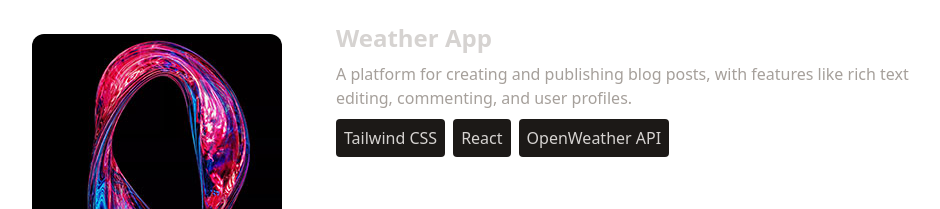
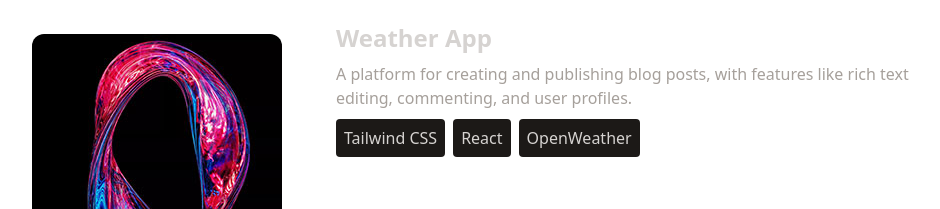
Before and after one commit to ThAnurag2004/anurag-portfolio, a React (Vite) app: page / in a window 1280 px wide. Shown: the part 2002-2211 px from the top of the page, without its empty margins (168-1108 px from the left). Built offline with nearby package versions, Linux system fonts and the light colour scheme.

Commit message:
stage5.1

```diff
--- a/src/constants/Index.js
+++ b/src/constants/Index.js
@@ -30,7 +30,7 @@ export const PROJECTS = [
     image: project4,
     description:
       "A platform for creating and publishing blog posts, with features like rich text editing, commenting, and user profiles.",
-    technologies: ["Tailwind CSS", "React", "OpenWeather API"],
+    technologies: ["Tailwind CSS", "React", "OpenWeather"],
   },
 ];
 
```
